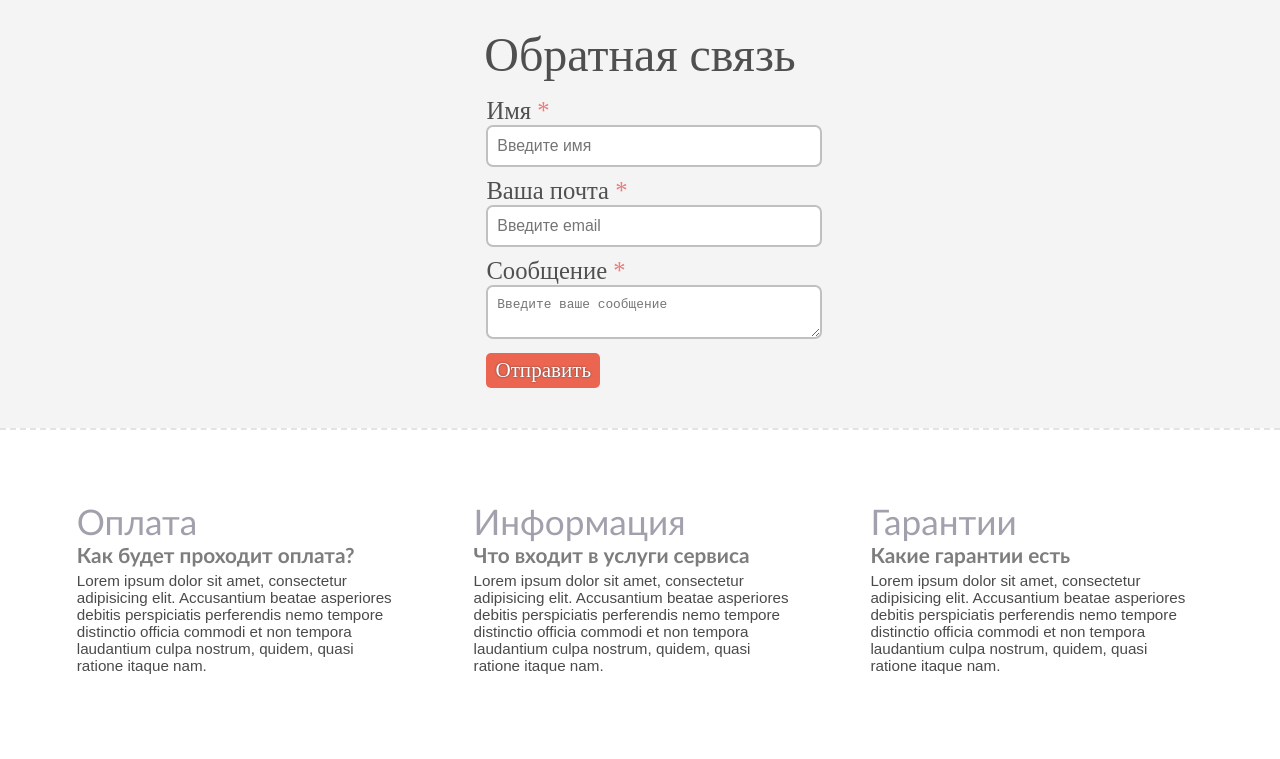
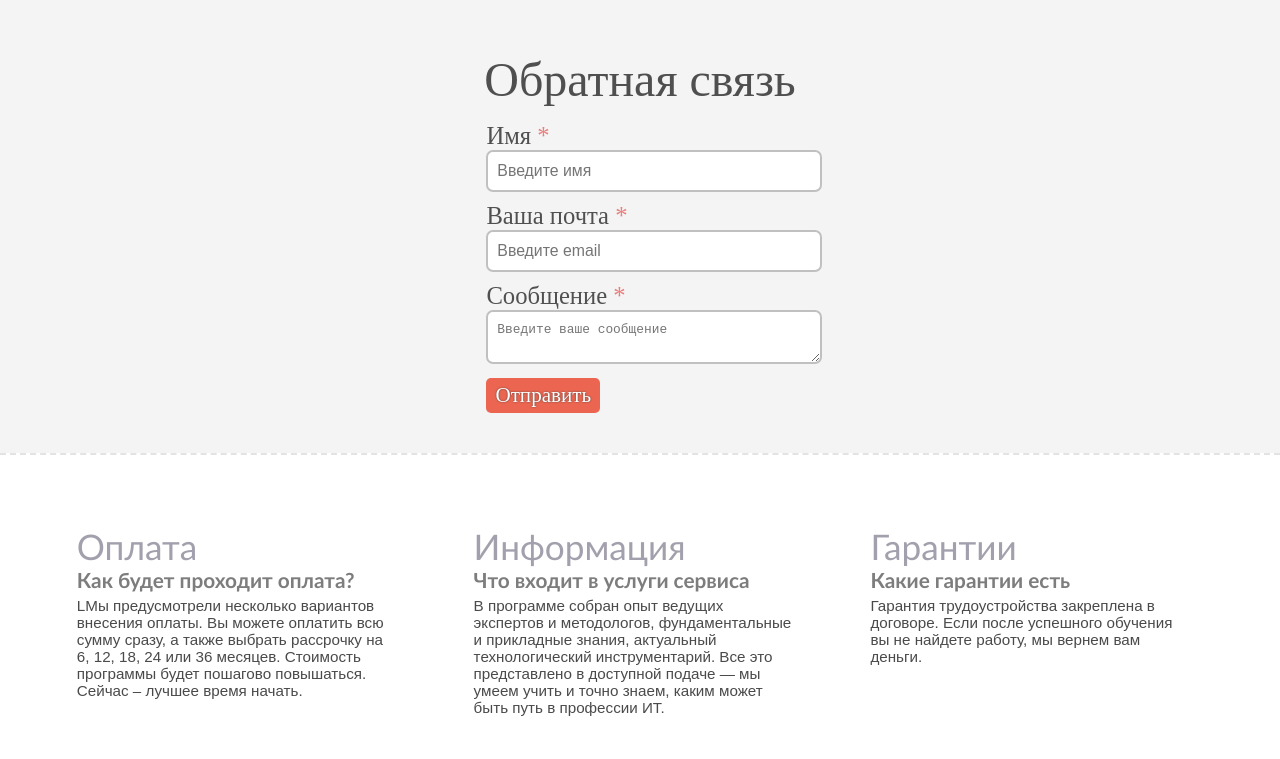
Before and after one commit to MalaykBilayk1/testproject, a plain HTML site: page index.html in a window 1280 px wide. Shown: the part 2190-2949 px from the top of the page. Drawn offline with nearby package versions, Linux system fonts and the light colour scheme; a web font is replaced by a local one.

Commit message:
update html

```diff
--- a/index.html
+++ b/index.html
@@ -33,10 +33,10 @@
 			<span>Большой выбор всего, что может вам пригодиться</span>
 		</div>
 		<div class="text">
-			<span>Lorem ipsum dolor sit amet, consectetur adipisicing elit. Eos impedit, ut vero commodi voluptate?
-				Ipsam reiciendis, necessitatibus incidunt ipsa quis sapiente excepturi, optio iusto voluptatibus dolorem
-				officia quidem, numquam eaque minus, autem praesentium rem architecto dolores. Ipsa unde id velit optio
-				magni enim! Illum obcaecati, dolorem distinctio nemo, ipsum iure.</span>
+			<span>Наши услуги помогут вам получить профессию инженера-программиста C++. Создавайте программы, игры, драйвера для устройств, приложения для
+			встраиваемых систем, серверов и даже операционные системы. Изучите основы этого языка и на практике научитесь создавать
+			веб - и мобильные приложения и реализовывать графические интерфейсы для работы, на которую вы сможете устроиться после 9
+			месяцев обучения.</span>
 		</div>
 	</div>
 
@@ -73,23 +73,21 @@
 		<div>
 			<span class="title">Оплата</span><br>
 			<span class="heading">Как будет проходит оплата?</span>
-			<p>Lorem ipsum dolor sit amet, consectetur adipisicing elit. Accusantium beatae asperiores debitis
-				perspiciatis perferendis nemo tempore distinctio officia commodi et non tempora laudantium culpa
-				nostrum, quidem, quasi ratione itaque nam.</p>
+			<p>LМы предусмотрели несколько вариантов внесения оплаты. Вы можете оплатить всю сумму сразу, а также выбрать рассрочку на
+			6, 12, 18, 24 или 36 месяцев. Стоимость программы будет пошагово повышаться. Сейчас – лучшее время начать.</p>
 		</div>
 		<div>
 			<span class="title">Информация</span><br>
 			<span class="heading">Что входит в услуги сервиса</span>
-			<p>Lorem ipsum dolor sit amet, consectetur adipisicing elit. Accusantium beatae asperiores debitis
-				perspiciatis perferendis nemo tempore distinctio officia commodi et non tempora laudantium culpa
-				nostrum, quidem, quasi ratione itaque nam.</p>
+			<p>В программе собран опыт ведущих экспертов и методологов, фундаментальные и прикладные знания, актуальный технологический
+			инструментарий. Все это представлено в доступной подаче — мы умеем учить и точно знаем, каким может быть путь в
+			профессии ИТ.</p>
 		</div>
 		<div>
 			<span class="title">Гарантии</span><br>
 			<span class="heading">Какие гарантии есть</span>
-			<p>Lorem ipsum dolor sit amet, consectetur adipisicing elit. Accusantium beatae asperiores debitis
-				perspiciatis perferendis nemo tempore distinctio officia commodi et non tempora laudantium culpa
-				nostrum, quidem, quasi ratione itaque nam.</p>
+			<p>Гарантия трудоустройства закреплена в договоре. Если после успешного обучения вы не найдете работу, мы вернем вам
+			деньги.</p>
 		</div>
 	</div>
 
```
